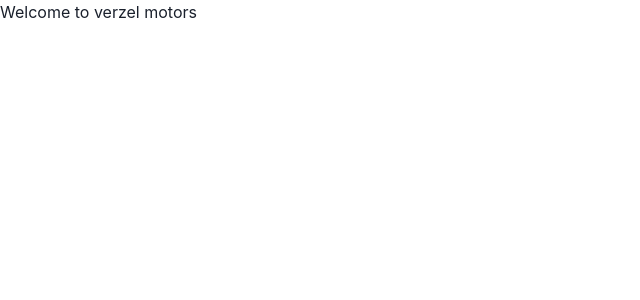
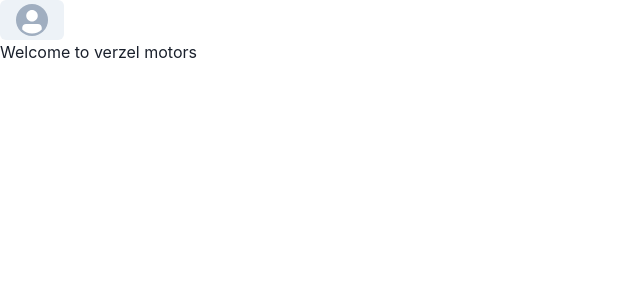
Before and after one commit to josuesantos1/verzel-test-frontend, a Next.js app: page / in a window 1280 px wide. Shown: the top 300 px of the page, without its empty margins (0-640 px from the left). Built offline with nearby package versions, Linux system fonts and the light colour scheme.

Commit message:
chore(pages/_app): add navBar

```diff
--- a/pages/_app.tsx
+++ b/pages/_app.tsx
@@ -1,10 +1,12 @@
 import '../styles/globals.css'
 import type { AppProps } from 'next/app'
 import { ChakraProvider } from '@chakra-ui/react'
+import NavBar from '../components/NavBar'
 
 function MyApp({ Component, pageProps }: AppProps) {
   return (
     <ChakraProvider>
+      <NavBar />
       <Component {...pageProps} />
     </ChakraProvider>
   )
```
